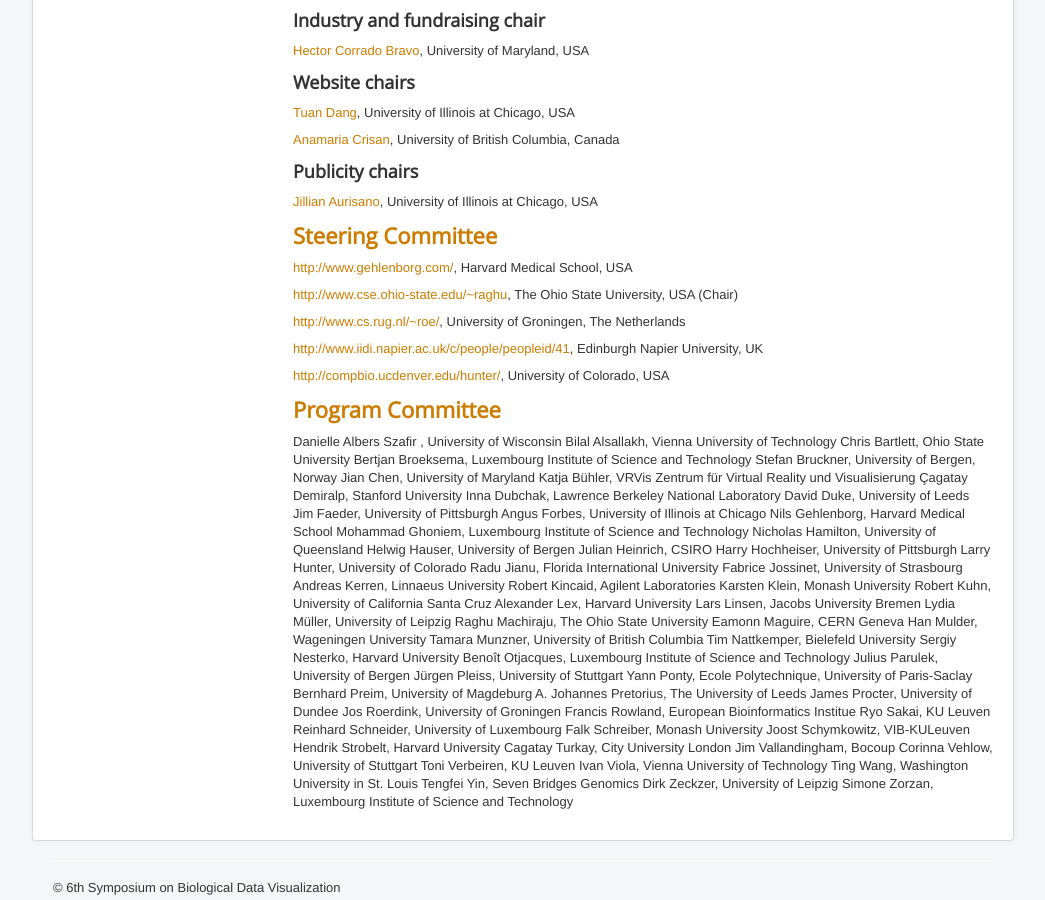
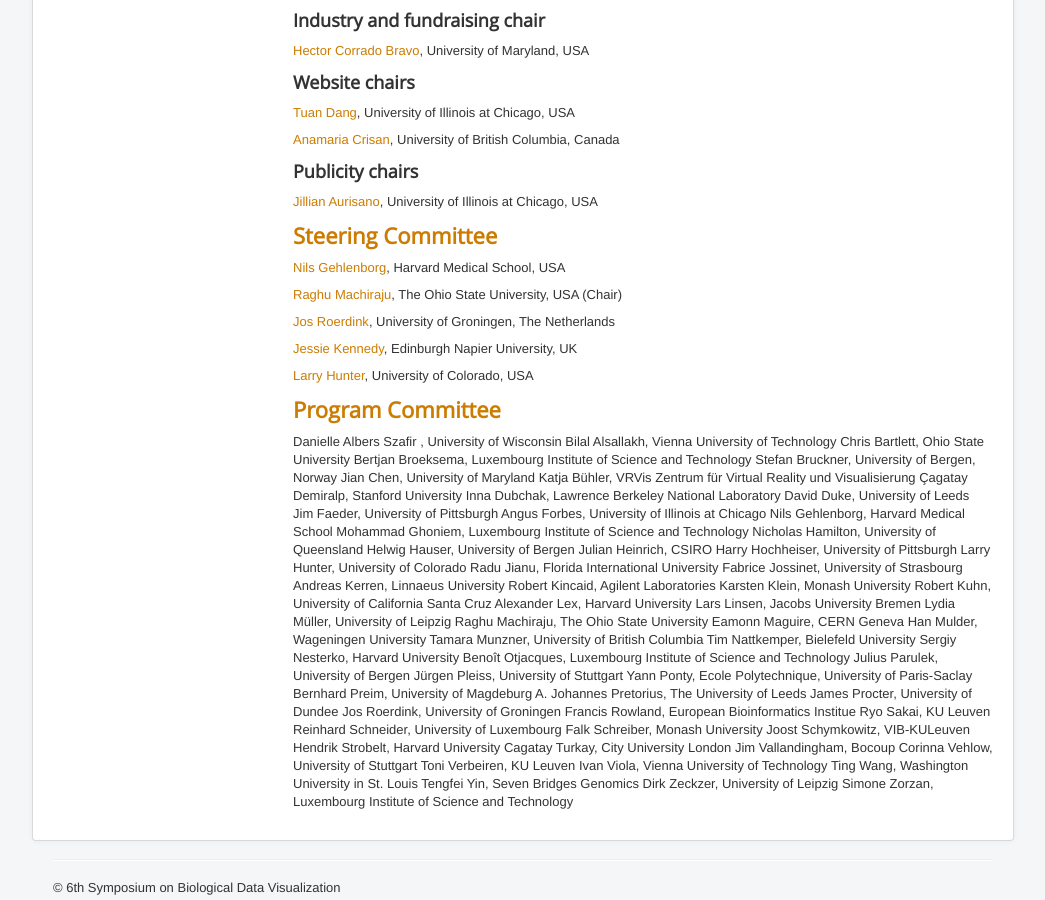
Before and after one commit to ngehlenborg/2017, a Jekyll site: the page built from committee.md, in a window 1280 px wide and 900 px high, scrolled down 1129 px. Shown: the whole window, without its empty margins (117-1162 px from the left). Built offline with Jekyll 4.4.1, drawn with Linux system fonts in a browser that asks for light colours.

Commit message:
fixed streeing commitee links

```diff
--- a/committee.md
+++ b/committee.md
@@ -51,15 +51,15 @@ Highlights chair
 [Jillian Aurisano](http://www.evl.uic.edu/entry.php?id=285), University of Illinois at Chicago, USA
 
 ## Steering Committee
-[http://www.gehlenborg.com/](Nils Gehlenborg), Harvard Medical School, USA
+[Nils Gehlenborg](http://www.gehlenborg.com/), Harvard Medical School, USA
 
-[http://www.cse.ohio-state.edu/~raghu](Raghu Machiraju), The Ohio State University, USA (Chair)
+[Raghu Machiraju](http://www.cse.ohio-state.edu/~raghu), The Ohio State University, USA (Chair)
 
-[http://www.cs.rug.nl/~roe/](Jos Roerdink), University of Groningen, The Netherlands
+[Jos Roerdink](http://www.cs.rug.nl/~roe/), University of Groningen, The Netherlands
 
-[http://www.iidi.napier.ac.uk/c/people/peopleid/41](Jessie Kennedy), Edinburgh Napier University, UK
+[Jessie Kennedy](http://www.iidi.napier.ac.uk/c/people/peopleid/41), Edinburgh Napier University, UK
 
-[http://compbio.ucdenver.edu/hunter/](Larry Hunter), University of Colorado, USA
+[Larry Hunter](http://compbio.ucdenver.edu/hunter/), University of Colorado, USA
 
 ## Program Committee
 Danielle Albers Szafir , University of Wisconsin
```
